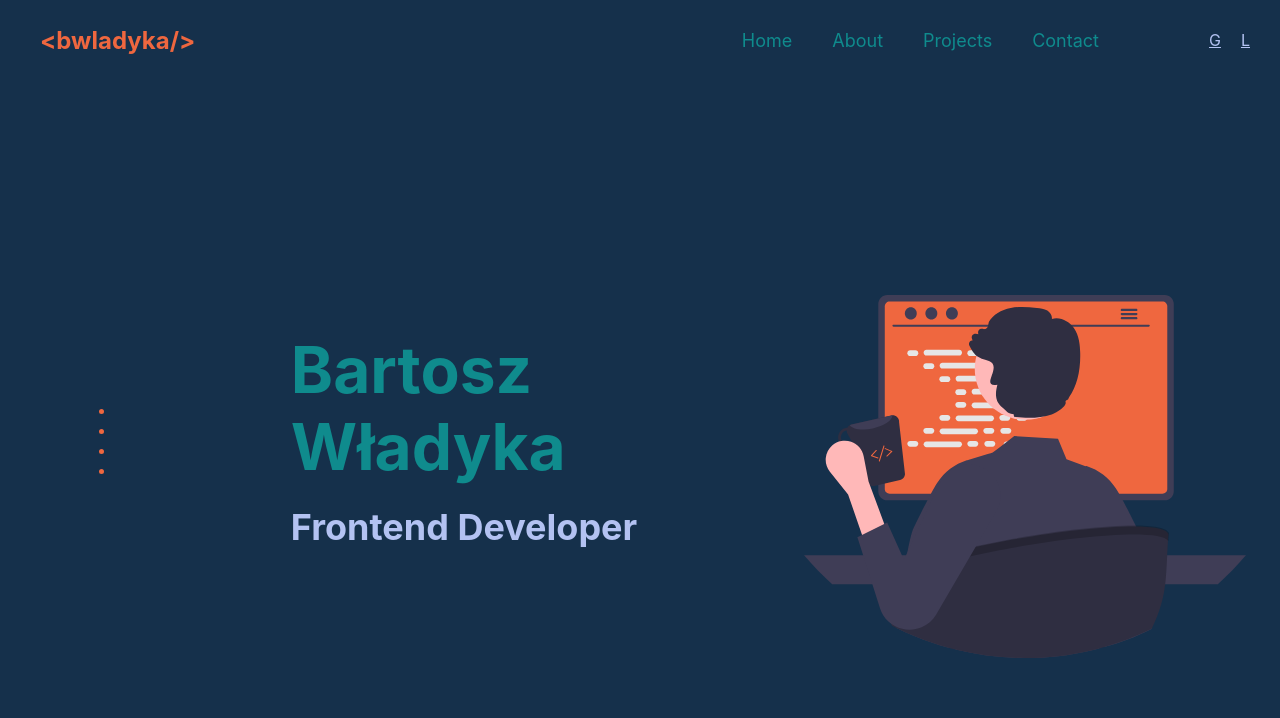
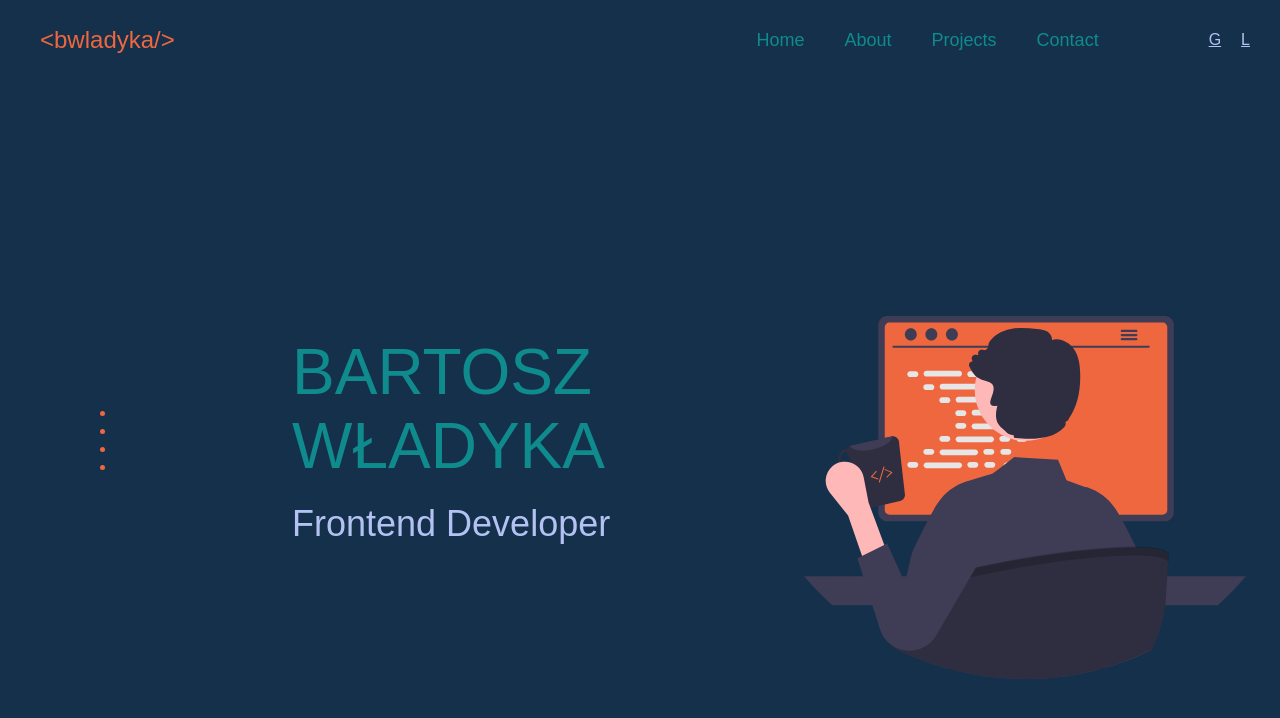
Before and after one commit to AlienQbw/portfolio-react, a React (Create React App) app: page / in a window 1280 px wide. Shown: the top 718 px of the page. Built offline with nearby package versions, Linux system fonts and the light colour scheme.

Commit message:
updated font and slight css styling + react links

```diff
--- a/src/assets/styles/GlobalStyle.js
+++ b/src/assets/styles/GlobalStyle.js
@@ -3,6 +3,7 @@ import { createGlobalStyle } from 'styled-components';
 export const GlobalStyle = createGlobalStyle`
   html {
     box-sizing: border-box;
+
   }
 
   *, *::after, *::before {
@@ -11,8 +12,10 @@ export const GlobalStyle = createGlobalStyle`
 
   body {
     /* font-family: 'Montserrat', sans-serif; */
+    font-family: Futura, Futura-Medium, "Futura Medium", "Century Gothic", CenturyGothic, "Apple Gothic", AppleGothic, "URW Gothic L", "Avant Garde", sans-serif;
     margin: 0;
     padding: 0;
+    overflow: hidden;
   }
 
   a, button {
@@ -26,12 +29,15 @@ export const GlobalStyle = createGlobalStyle`
     margin: 0;
   }
   h1{
-        font-size: ${({ theme }) => theme.fontSize.l}
+    font-weight: 500;
+    font-size: ${({ theme }) => theme.fontSize.l}
   }
   h2{
-        font-size: ${({ theme }) => theme.fontSize.lm}
+    font-weight: 500;
+    font-size: ${({ theme }) => theme.fontSize.lm}
   }
   h3{
+    font-weight: 500;
     font-size: ${({ theme }) => theme.fontSize.m}
   }
 `;
--- a/src/components/organisms/Navigation/Navigation.js
+++ b/src/components/organisms/Navigation/Navigation.js
@@ -1,3 +1,4 @@
+import { Link } from 'react-router-dom';
 import { Wrapper } from './Navigation.styles';
 
 const Navigation = () => {
@@ -7,16 +8,16 @@ const Navigation = () => {
       <div className="nav-links">
         <ul>
           <li>
-            <a href="">Home</a>
+            <Link to="/">Home</Link>
           </li>
           <li>
-            <a href="">About</a>
+            <Link to="/about">About</Link>
           </li>
           <li>
-            <a href="">Projects</a>
+            <Link to="/projects">Projects</Link>
           </li>
           <li>
-            <a href="">Contact</a>
+            <Link to="/contact">Contact</Link>
           </li>
         </ul>
         <a className="nav-icon-links" href="google.com">
--- a/src/views/home/Home.js
+++ b/src/views/home/Home.js
@@ -5,8 +5,8 @@ const Home = () => {
     <Wrapper>
       <div className="name">
         <div>
-          <h1>Bartosz</h1>
-          <h1>Władyka</h1>
+          <h1>BARTOSZ</h1>
+          <h1>WŁADYKA</h1>
           <h2>Frontend Developer</h2>
         </div>
       </div>
--- a/src/views/home/Home.styles.js
+++ b/src/views/home/Home.styles.js
@@ -13,8 +13,9 @@ export const Wrapper = styled.div`
   .name {
     display: flex;
     justify-content: center;
-    align-items: center;
+    align-items: left;
     flex-direction: column;
+    padding-left: 100px;
     float: left;
     width: 50%;
     height: 100%;
@@ -30,5 +31,9 @@ export const Wrapper = styled.div`
     float: left;
     width: 50%;
     height: 100%;
+    display: flex;
+    justify-content: left;
+    align-items: center;
+    padding-bottom: 100px;
   }
 `;
```
